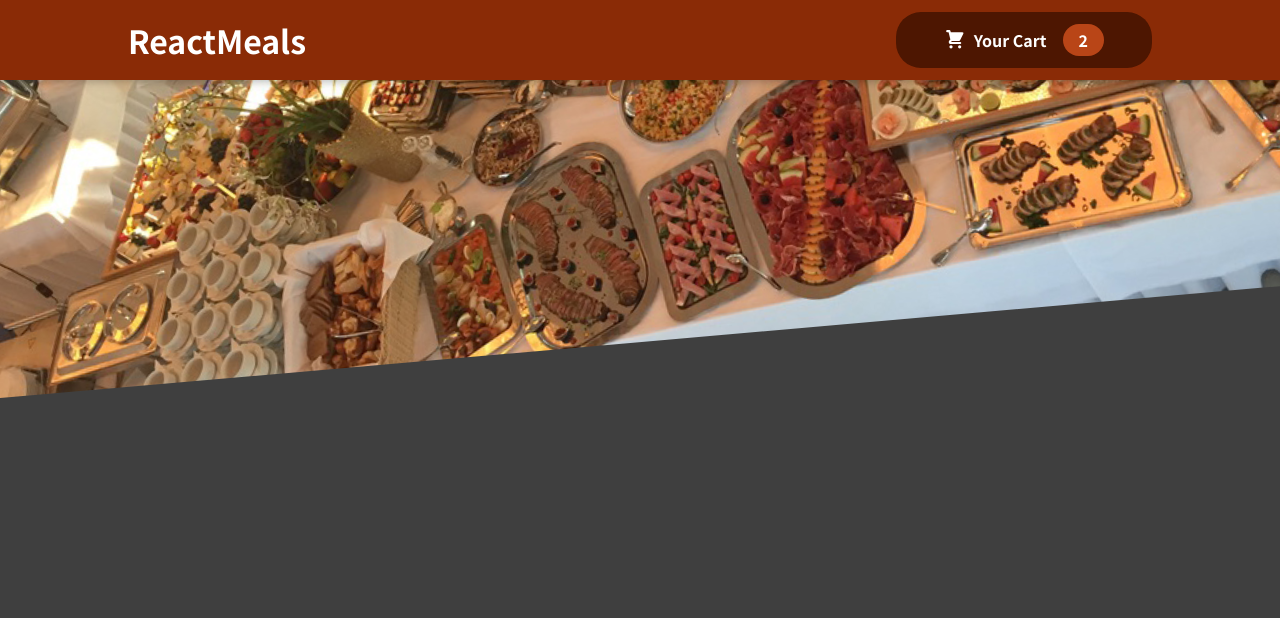
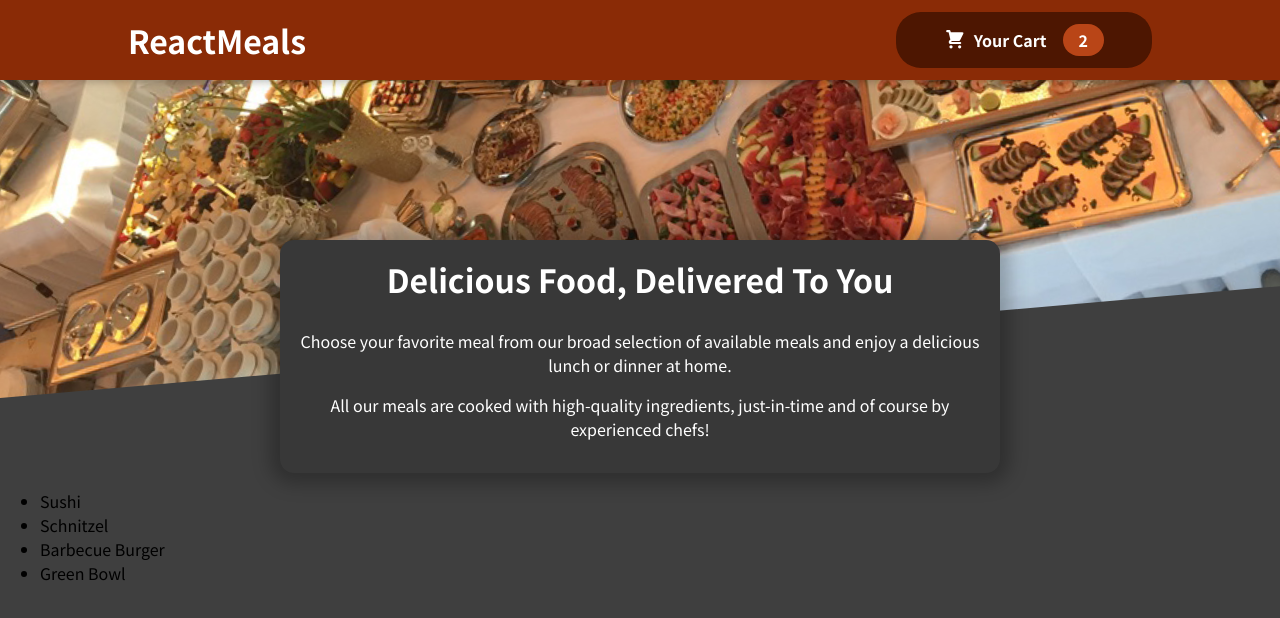
Before and after one commit to tajmalnas/Food-Order-App, a React (Create React App) app: page / in a window 1280 px wide. Shown: the top 618 px of the page. Built offline with nearby package versions, Linux system fonts and the light colour scheme.

Commit message:
added meals summary in Meals component

```diff
--- a/src/App.js
+++ b/src/App.js
@@ -1,10 +1,12 @@
 import { Fragment } from "react";
 import Header from "./components/Layout/Header";
+import Meals from "./components/Meals/Meals";
 
 function App() {
   return (
     <Fragment>
       <Header/>
+      <Meals/>
     </Fragment>
   );
 }
--- a/src/components/Layout/Header.js
+++ b/src/components/Layout/Header.js
@@ -9,7 +9,6 @@
     <Fragment>
         <header className={styles.header}>
           <h1>ReactMeals</h1>
-
           <HeaderCartButton/>
         </header>
         <div className={styles['main-image']}>
--- /dev/null
+++ b/src/components/Meals/AvailableMeals.js
@@ -0,0 +1,42 @@
+import React from 'react'
+import classes from './MealsSummary.module.css'
+
+const DUMMY_MEALS = [
+    {
+      id: 'm1',
+      name: 'Sushi',
+      description: 'Finest fish and veggies',
+      price: 22.99,
+    },
+    {
+      id: 'm2',
+      name: 'Schnitzel',
+      description: 'A german specialty!',
+      price: 16.5,
+    },
+    {
+      id: 'm3',
+      name: 'Barbecue Burger',
+      description: 'American, raw, meaty',
+      price: 12.99,
+    },
+    {
+      id: 'm4',
+      name: 'Green Bowl',
+      description: 'Healthy...and green...',
+      price: 18.99,
+    },
+  ];
+
+const AvailableMeals = () => {
+    const mealsList =DUMMY_MEALS.map(meal=><li>{meal.name}</li>)
+  return (
+    <section>
+        <ul>
+           {mealsList}
+        </ul>
+    </section>
+  )
+}
+
+export default AvailableMeals
--- /dev/null
+++ b/src/components/Meals/Meals.js
@@ -0,0 +1,14 @@
+import React, { Fragment } from 'react'
+import MealsSummary from './MealsSummary'
+import AvailableMeals from './AvailableMeals'
+
+const Meals = () => {
+  return (
+    <Fragment>
+        <MealsSummary/>
+        <AvailableMeals/>
+    </Fragment>
+  )
+}
+
+export default Meals
--- /dev/null
+++ b/src/components/Meals/MealsSummary.js
@@ -0,0 +1,21 @@
+import React from 'react'
+
+import classes from './MealsSummary.module.css';
+
+const MealsSummary = () => {
+  return (
+    <section className={classes.summary}>
+      <h2>Delicious Food, Delivered To You</h2>
+      <p>
+        Choose your favorite meal from our broad selection of available meals
+        and enjoy a delicious lunch or dinner at home.
+      </p>
+      <p>
+        All our meals are cooked with high-quality ingredients, just-in-time and
+        of course by experienced chefs!
+      </p>
+    </section>
+  );
+};
+
+export default MealsSummary;
--- /dev/null
+++ b/src/components/Meals/MealsSummary.module.css
@@ -0,0 +1,18 @@
+.summary {
+    text-align: center;
+    max-width: 45rem;
+    width: 90%;
+    margin: auto;
+    margin-top: -10rem;
+    position: relative;
+    background-color: #383838;
+    color: white;
+    border-radius: 14px;
+    padding: 1rem;
+    box-shadow: 0 1px 18px 10px rgba(0, 0, 0, 0.25);
+  }
+
+  .summary h2 {
+    font-size: 2rem;
+    margin-top: 0;
+  }
```
